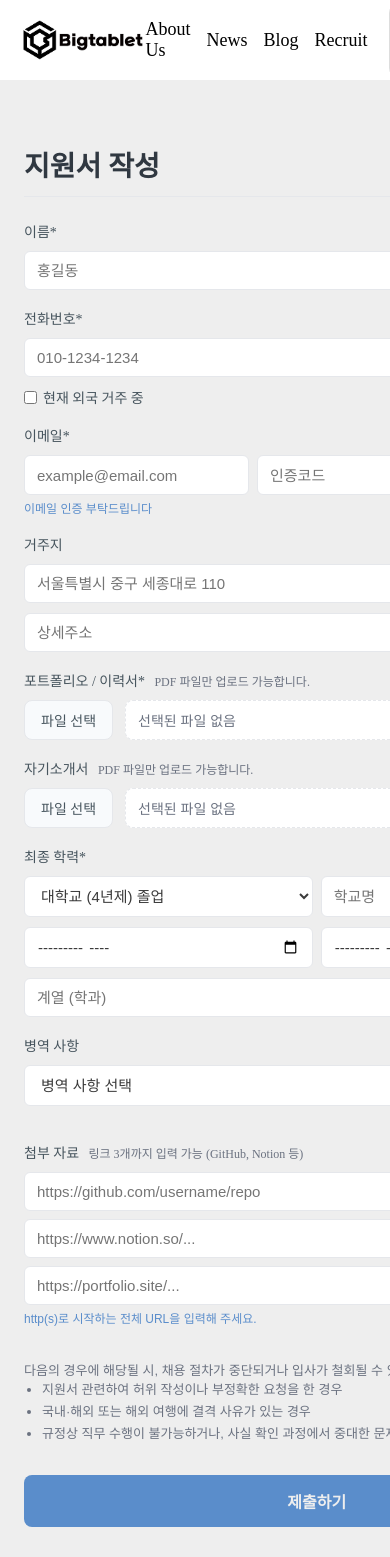
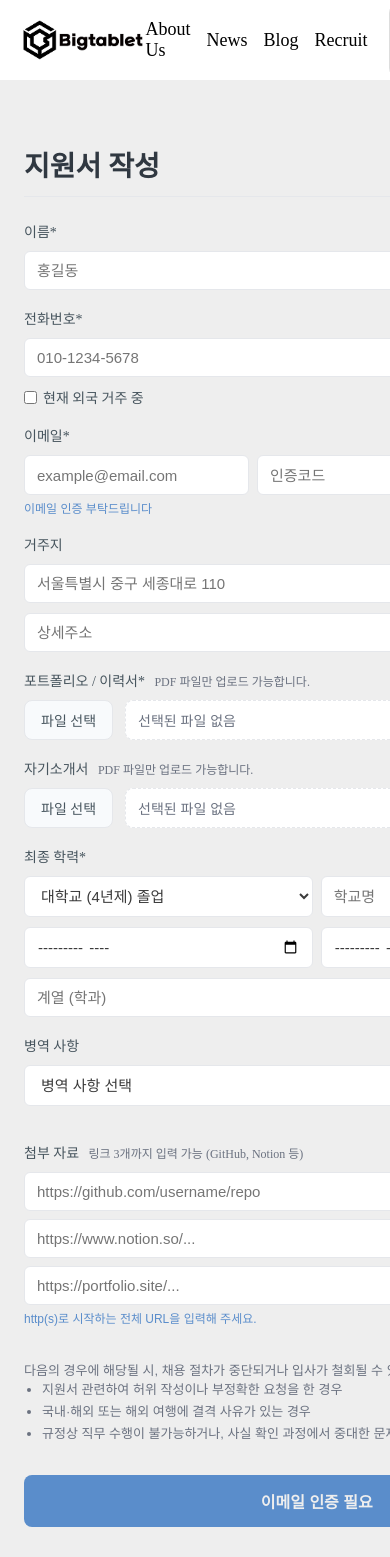
Before and after one commit to Bigtablet/bigtablet-homepage-web, a Next.js app: page /recruit/1/apply in a window 390 px wide. Shown: the top 1557 px of the page. Built offline with nearby package versions, Linux system fonts and the light colour scheme; no server answers.

Commit message:
feat: email, phone verification

```diff
--- a/src/app/(i18n)/recruit/[idx]/apply/page.tsx
+++ b/src/app/(i18n)/recruit/[idx]/apply/page.tsx
@@ -13,14 +13,8 @@ import {
 import { sendEmailApi, checkEmailApi } from "src/api/email/email.api";
 import "./style.scss";
 
-/* ---------------------------------------
- * Constants
- * ------------------------------------- */
-const EMAIL_RESEND_COOLDOWN = 60; // 이메일 재전송 대기(초)
+const EMAIL_RESEND_COOLDOWN = 60;
 
-/* ---------------------------------------
- * Type Guards / Mappers
- * ------------------------------------- */
 const isEdu = (v: string): v is ApplyEducationLevel =>
     v === ApplyEducationLevel.GED ||
     v === ApplyEducationLevel.HIGH_SCHOOL ||
@@ -30,7 +24,6 @@ const isEdu = (v: string): v is ApplyEducationLevel =>
 const mapEdu = (v: string): ApplyEducationLevel =>
     isEdu(v) ? v : ApplyEducationLevel.BACHELOR;
 
-// 서버 enum과 UI 값 매핑
 const mapMil = (v: string): ApplyMilitaryStatus => {
     if (v === "DONE") return ApplyMilitaryStatus.COMPLETED;
     if (v === "PENDING") return ApplyMilitaryStatus.NOT_COMPLETED;
@@ -44,21 +37,16 @@ const mapMil = (v: string): ApplyMilitaryStatus => {
     return ApplyMilitaryStatus.NOT_APPLICABLE;
 };
 
-// YYYY-MM (기본값: 현재년-월)
 const currentYearMonth = () => {
     const d = new Date();
     const m = `${d.getMonth() + 1}`.padStart(2, "0");
     return `${d.getFullYear()}-${m}`;
 };
 
-/* ---------------------------------------
- * UI State
- * ------------------------------------- */
 type UIState = {
     isVeteranTarget: boolean;
     isDisabilityTarget: boolean;
 
-    // 이메일/인증
     email: string;
     authCode: string;
     emailSent: boolean;
@@ -67,7 +55,6 @@ type UIState = {
     checkLoading: boolean;
     resendSec: number;
 
-    // 학력/링크/파일
     eduLevel: ApplyEducationLevel;
     photoPreview: string;
     portfolioName: string;
@@ -76,6 +63,8 @@ type UIState = {
     link1: string;
     link2: string;
     link3: string;
+
+    phone: string;
 };
 
 const ApplyPage = () => {
@@ -103,9 +92,12 @@ const ApplyPage = () => {
         link1: "",
         link2: "",
         link3: "",
+
+        phone: "",
     });
 
-    const setPartial = (patch: Partial<UIState>) => setUi((s) => ({ ...s, ...patch }));
+    const setPartial = (patch: Partial<UIState>) =>
+        setUi((s) => ({ ...s, ...patch }));
 
     const { upload, isPending: isUploading } = useGcpUpload();
     const { submit, isPending: isSubmitting } = useRecruitApply({
@@ -118,32 +110,47 @@ const ApplyPage = () => {
         },
     });
 
-    /* ---------------------------------------
-     * Helpers
-     * ------------------------------------- */
-    const uploadIfPresent = async (fileLike: FormDataEntryValue | null): Promise<string> => {
+    const uploadIfPresent = async (
+        fileLike: FormDataEntryValue | null
+    ): Promise<string> => {
         const f = fileLike as File | null;
         if (!f || !f.size) return "";
         const url = await upload(f);
         return url ?? "";
     };
 
-    const safeGet = (fd: FormData, name: string) => String(fd.get(name) || "").trim();
+    const safeGet = (fd: FormData, name: string) =>
+        String(fd.get(name) || "").trim();
 
-    /* ---------------------------------------
-     * Handlers
-     * ------------------------------------- */
+    const handlePhoneChange = (e: React.ChangeEvent<HTMLInputElement>) => {
+        let digits = e.target.value.replace(/\D/g, "");
+        if (!digits.startsWith("010")) {
+            // 010 강제 유지
+            if (digits.length >= 3) {
+                digits = "010" + digits.slice(3);
+            } else {
+                digits = "010";
+            }
+        }
+        digits = digits.slice(0, 11);
+        let formatted = digits;
+        if (digits.length > 3 && digits.length <= 7) {
+            formatted = `${digits.slice(0, 3)}-${digits.slice(3)}`;
+        } else if (digits.length > 7) {
+            formatted = `${digits.slice(0, 3)}-${digits.slice(3, 7)}-${digits.slice(
+                7
+            )}`;
+        }
+        setPartial({ phone: formatted });
+    };
+
     const handlePhotoChange = (e: React.ChangeEvent<HTMLInputElement>) => {
         const file = e.target.files?.[0];
-
-        // 파일 제거
         if (!file) {
             if (ui.photoPreview) URL.revokeObjectURL(ui.photoPreview);
             setPartial({ photoPreview: "" });
             return;
         }
-
-        // PNG만 허용
         if (file.type !== "image/png") {
             alert("PNG 파일만 가능합니다.");
             e.currentTarget.value = "";
@@ -151,29 +158,23 @@ const ApplyPage = () => {
             setPartial({ photoPreview: "" });
             return;
         }
-
-        // 미리보기 갱신
         const url = URL.createObjectURL(file);
         if (ui.photoPreview) URL.revokeObjectURL(ui.photoPreview);
         setPartial({ photoPreview: url });
     };
 
-    // 파일명 표시 업데이트
     const handleDocName =
-        (key: keyof UIState) =>
-            (e: React.ChangeEvent<HTMLInputElement>) => {
-                const file = e.target.files?.[0];
-                setPartial({ [key]: file?.name ?? "" } as Partial<UIState>);
-            };
+        (key: keyof UIState) => (e: React.ChangeEvent<HTMLInputElement>) => {
+            const file = e.target.files?.[0];
+            setPartial({ [key]: file?.name ?? "" } as Partial<UIState>);
+        };
 
-    // 링크 입력 업데이트
     const handleLink =
         (key: "link1" | "link2" | "link3") =>
             (e: React.ChangeEvent<HTMLInputElement>) => {
                 setPartial({ [key]: e.target.value });
             };
 
-    // 이메일 전송
     const handleSendEmail = async () => {
         if (!ui.email) return alert("이메일을 입력해주세요.");
         if (ui.resendSec > 0) return alert(`${ui.resendSec}초 후 재전송 가능합니다.`);
@@ -190,9 +191,9 @@ const ApplyPage = () => {
         }
     };
 
-    // 이메일 인증 확인
     const handleCheckEmail = async () => {
-        if (!ui.email || !ui.authCode) return alert("이메일과 인증 코드를 모두 입력해주세요.");
+        if (!ui.email || !ui.authCode)
+            return alert("이메일과 인증 코드를 모두 입력해주세요.");
 
         setPartial({ checkLoading: true });
         try {
@@ -207,27 +208,36 @@ const ApplyPage = () => {
         }
     };
 
-    // 폼 제출
     const onSubmit = async (e: React.FormEvent<HTMLFormElement>) => {
         e.preventDefault();
+
+        if (!ui.emailVerified) {
+            alert("이메일 인증 완료 후 제출 가능합니다.");
+            return;
+        }
+
+        const fd = new FormData(e.currentTarget);
+        const phoneValue = safeGet(fd, "phone") || ui.phone;
+        const phoneOk = /^010-\d{4}-\d{4}$/.test(phoneValue);
+        if (!phoneOk) {
+            alert("전화번호 형식이 올바르지 않습니다. 010-1234-5678 형식으로 입력해주세요.");
+            return;
+        }
 
         if (!Number.isFinite(jobId) || jobId <= 0) {
             alert("유효하지 않은 공고입니다.");
             return;
         }
 
-        const fd = new FormData(e.currentTarget);
         const educationLevel = ui.eduLevel;
         const military = mapMil(safeGet(fd, "military"));
 
         try {
-            // 업로드(있으면)
             const photoUrl = await uploadIfPresent(fd.get("photo"));
             const portfolioUrl = await uploadIfPresent(fd.get("portfolio"));
             const coverLetterUrl = await uploadIfPresent(fd.get("coverletter"));
             const disabilityFileUrl = await uploadIfPresent(fd.get("disabilityFile"));
 
-            // 첨부 링크(최대 3) + 장애 서류를 우선순위로 섞어 3개까지만 배치
             const rawLinks = [
                 safeGet(fd, "attachmentLink1"),
                 safeGet(fd, "attachmentLink2"),
@@ -239,13 +249,12 @@ const ApplyPage = () => {
             for (const link of rawLinks) ordered.push(link);
             const [attachment1 = "", attachment2 = "", attachment3 = ""] = ordered;
 
-            // GED일 경우 학교/기간/학과는 공란, 기간 기본값은 현재년-월
             const isGed = educationLevel === ApplyEducationLevel.GED;
 
             const payload: RecruitRequest = {
                 jobId,
                 name: safeGet(fd, "name"),
-                phoneNumber: safeGet(fd, "phone"),
+                phoneNumber: phoneValue,
                 email: safeGet(fd, "email"),
                 address: safeGet(fd, "address1"),
                 addressDetail: safeGet(fd, "address2"),
@@ -269,10 +278,6 @@ const ApplyPage = () => {
         }
     };
 
-    /* ---------------------------------------
-     * Effects
-     * ------------------------------------- */
-    // 컴포넌트 언마운트 시 미리보기 URL 해제
     useEffect(() => {
         return () => {
             if (ui.photoPreview) URL.revokeObjectURL(ui.photoPreview);
@@ -280,12 +285,10 @@ const ApplyPage = () => {
         // eslint-disable-next-line react-hooks/exhaustive-deps
     }, []);
 
-    // 이메일 변경 시 쿨다운/보냄상태 초기화
     useEffect(() => {
-        setUi((s) => ({ ...s, resendSec: 0, emailSent: false }));
+        setUi((s) => ({ ...s, resendSec: 0, emailSent: false, emailVerified: false, authCode: "" }));
     }, [ui.email]);
 
-    // 1초 카운트다운
     useEffect(() => {
         if (ui.resendSec <= 0) return;
         const id = setInterval(() => {
@@ -294,9 +297,8 @@ const ApplyPage = () => {
         return () => clearInterval(id);
     }, [ui.resendSec]);
 
-    /* ---------------------------------------
-     * Render
-     * ------------------------------------- */
+    const canSubmit = !isSubmitting && !isUploading && ui.emailVerified;
+
     return (
         <Template>
             <div className="apply">
@@ -304,7 +306,6 @@ const ApplyPage = () => {
 
                 <form className="apply__form" noValidate onSubmit={onSubmit}>
                     <div className="apply__grid">
-                        {/* 좌측 폼 */}
                         <div className="apply__left">
                             <div className="field">
                                 <label>이름*</label>
@@ -313,7 +314,16 @@ const ApplyPage = () => {
 
                             <div className="field">
                                 <label>전화번호*</label>
-                                <input name="phone" placeholder="010-1234-1234" required />
+                                <input
+                                    name="phone"
+                                    placeholder="010-1234-5678"
+                                    required
+                                    value={ui.phone}
+                                    onChange={handlePhoneChange}
+                                    inputMode="numeric"
+                                    pattern="^010-\d{4}-\d{4}$"
+                                    maxLength={13}
+                                />
                                 <label className="checkbox">
                                     <input type="checkbox" name="isForeignResident" /> 현재 외국 거주 중
                                 </label>
@@ -336,8 +346,6 @@ const ApplyPage = () => {
                                         value={ui.authCode}
                                         onChange={(e) => setPartial({ authCode: e.target.value })}
                                     />
-
-                                    {/* 전송 버튼 (쿨다운/로딩 반영) */}
                                     <button
                                         type="button"
                                         className="btn ghost"
@@ -350,8 +358,6 @@ const ApplyPage = () => {
                                                 ? `재전송 ${ui.resendSec}s`
                                                 : "전송"}
                                     </button>
-
-                                    {/* 확인 버튼 */}
                                     <button
                                         type="button"
                                         className="btn ghost"
@@ -361,8 +367,6 @@ const ApplyPage = () => {
                                         {ui.checkLoading ? "확인 중..." : "확인"}
                                     </button>
                                 </div>
-
-                                {/* 라이브 영역(스크린리더용) */}
                                 <small className="help" aria-live="polite">
                                     {ui.emailVerified
                                         ? "이메일 인증이 완료되었습니다."
@@ -544,13 +548,12 @@ const ApplyPage = () => {
                                 </ul>
                             </div>
 
-                            <button className="apply__submit" type="submit" disabled={isSubmitting || isUploading}>
-                                {isSubmitting || isUploading ? "제출 중..." : "제출하기"}
+                            <button className="apply__submit" type="submit" disabled={!canSubmit}>
+                                {isSubmitting || isUploading ? "제출 중..." : ui.emailVerified ? "제출하기" : "이메일 인증 필요"}
                             </button>
                             <p className="apply__footer">기타 채용 관련 문의사항은 recruit@bigtablet.com 으로 연락 바랍니다</p>
                         </div>
 
-                        {/* 우측 프로필 사진 */}
                         <div className="apply__right">
                             <label>프로필 사진*</label>
                             <div className="photo">
@@ -576,7 +579,8 @@ const ApplyPage = () => {
                                         onClick={() => {
                                             if (ui.photoPreview) URL.revokeObjectURL(ui.photoPreview);
                                             setPartial({ photoPreview: "" });
-                                            const input = document.querySelector<HTMLInputElement>('input[name="photo"]');
+                                            const input =
+                                                document.querySelector<HTMLInputElement>('input[name="photo"]');
                                             if (input) input.value = "";
                                         }}
                                     >
```
